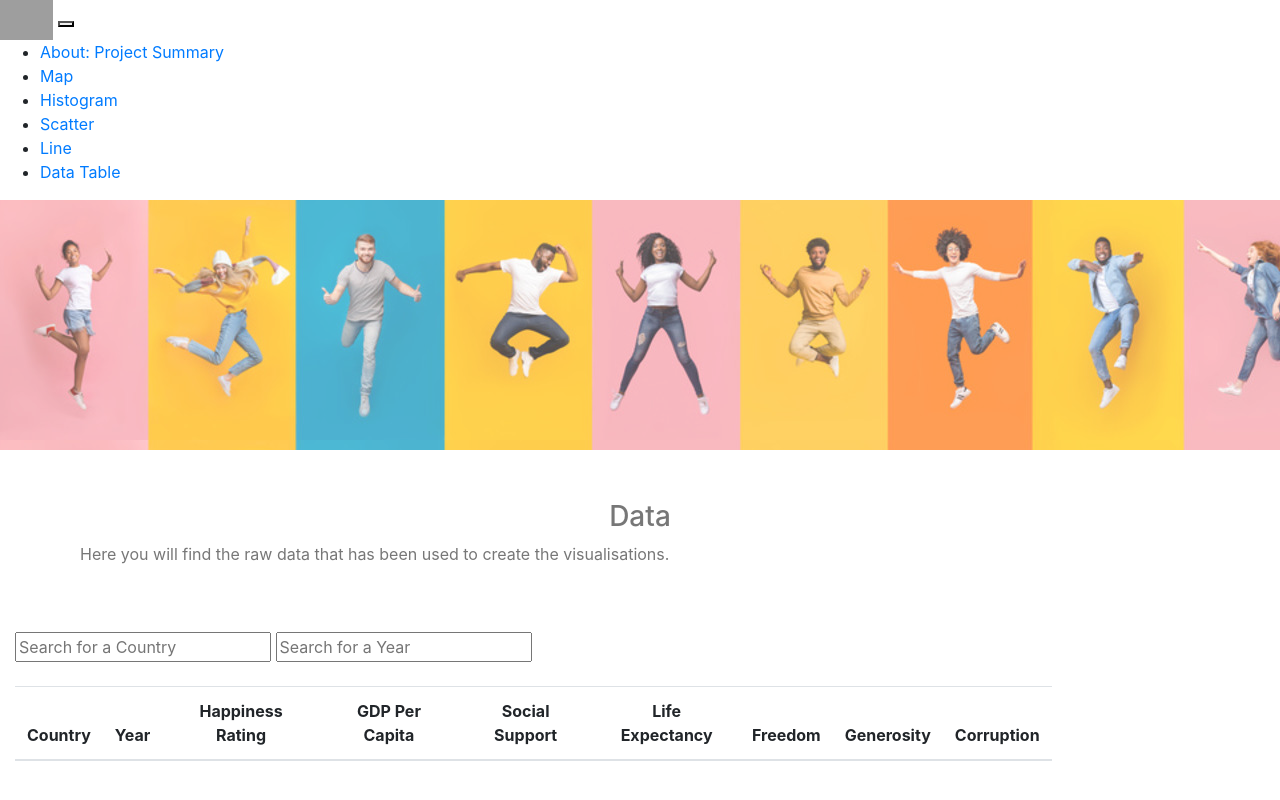
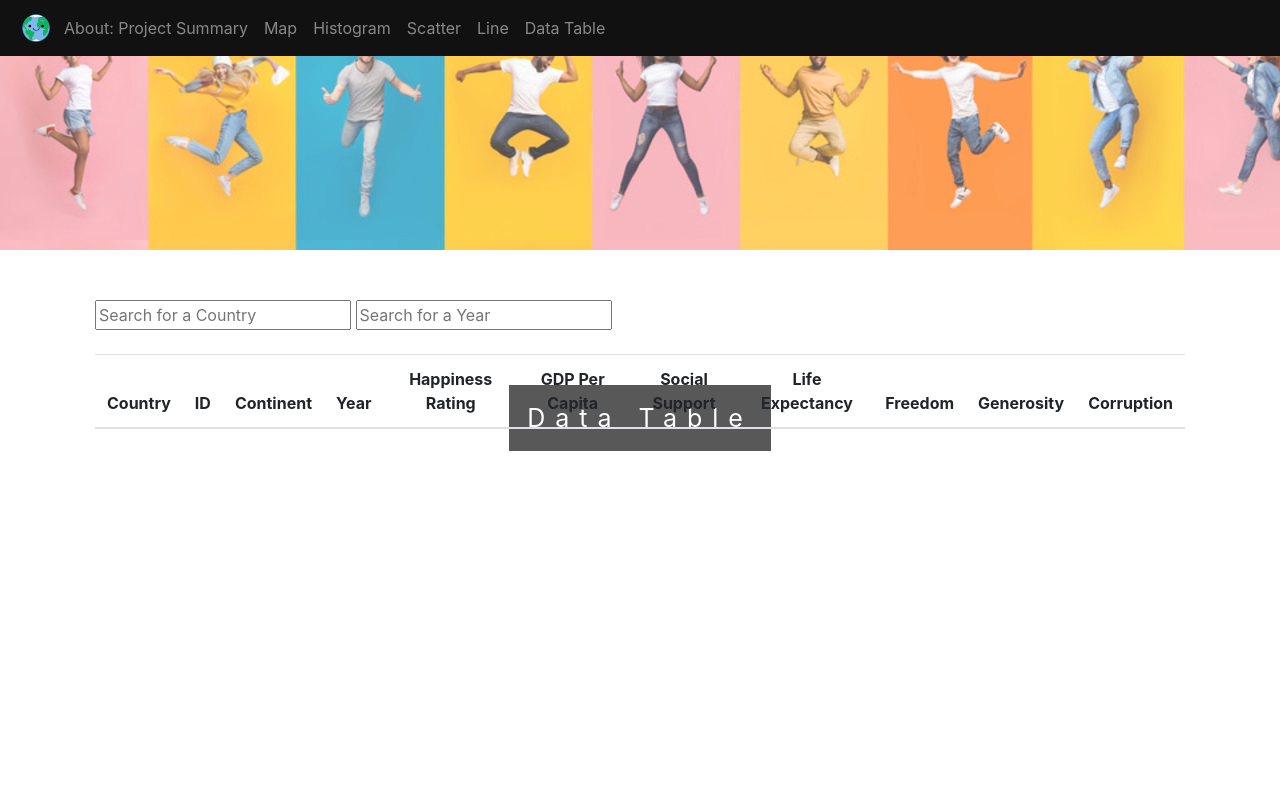
Before and after one commit to Kritikaag/project2, a Flask app: page /datatable in a window 1280 px wide. Run offline with Flask 2, Linux system fonts and the light colour scheme; lists and menus that the app fills with data are empty; parts of the project's set-up code (start-up, migrations or seed data) failed here and were passed over; some libraries are stand-ins or nearby versions; grey boxes are pictures that could not be loaded.

Commit message:
update html pages

```diff
--- a/happiness/templates/datatable.html
+++ b/happiness/templates/datatable.html
@@ -3,37 +3,38 @@
 
 <head>
     <meta charset="UTF-8">
-    <title>Data</title>
+    <title>Data Table</title>
 	<link rel="stylesheet" href="https://stackpath.bootstrapcdn.com/bootstrap/4.3.1/css/bootstrap.min.css" integrity="sha384-ggOyR0iXCbMQv3Xipma34MD+dH/1fQ784/j6cY/iJTQUOhcWr7x9JvoRxT2MZw1T" crossorigin="anonymous">
 	<link rel="stylesheet" type="text/css" href="../static/css/style.css">
 </head>
 
 <body>
-	<div class=“navigation”>
-		<nav class=“navbar navbar-expand-lg navbar-dark”>
-			<a href=“index.html”><img src=“../images/earth_happy_02.png” alt=“Happy Earth” style=“width:40px;height:40px;“></a>
-			<button class=“navbar-toggler” type=“button” data-toggle=“collapse” data-target=“#navbarSupportedContent” aria-controls=“navbarSupportedContent” aria-expanded=“false” aria-label=“Toggle navigation”>
-			<span class=“navbar-toggler-icon”></span>
+	<div class="navigation">
+		<nav class="navbar navbar-expand-lg navbar-dark">
+			<a href="/"><img src="../images/earth_happy_02.png" alt="Happy Earth" style="width:40px;height:40px;"></a>
+			<button class="navbar-toggler" type="button" data-toggle="collapse" data-target="#navbarSupportedContent" aria-controls="navbarSupportedContent" aria-expanded="false" aria-label="Toggle navigation">
+			<span class="navbar-toggler-icon"></span>
 			</button>
-			<div class=“collapse navbar-collapse” id=“navbarSupportedContent”>
-			<ul class=“navbar-nav mr-auto”>
-				<li class=“nav-item”>
-					<a class=“nav-link” href=“index.html”> About: Project Summary </a>
+
+			<div class="collapse navbar-collapse" id="navbarSupportedContent">
+			<ul class="navbar-nav mr-auto">
+				<li class="nav-item">
+					<a class="nav-link" href="/index"> About: Project Summary </a>
 				</li>
-				<li class=“nav-item”>
-					<a class=“nav-link” href=“map.html””> Map </a>
+				<li class="nav-item">
+					<a class="nav-link" href="/map"> Map </a>
 				</li>
-				<li class=“nav-item”>
-					<a class=“nav-link” href=“histogram.html””> Histogram </a>
+				<li class="nav-item">
+					<a class="nav-link" href="/histogram"> Histogram </a>
 				</li>
-				<li class=“nav-item”>
-					<a class=“nav-link” href=“scatter.html””> Scatter </a>
+				<li class="nav-item">
+					<a class="nav-link" href="/scatter"> Scatter </a>
 				</li>
-				<li class=“nav-item”>
-					<a class=“nav-link” href=“line.html””> Line </a>
+				<li class="nav-item">
+					<a class="nav-link" href="/line"> Line </a>
 				</li>
-				<li class=“nav-item”>
-					<a class=“nav-link” href=“datatable.html””> Data Table</a>
+				<li class="nav-item">
+					<a class="nav-link" href="/datatable"> Data Table</a>
 				</li>
 			</ul>
 			</div>
@@ -41,14 +42,14 @@
 	</div>
 
 
-<div class="bg_image_04"></div>
+<div class="bg_image_04">
+	<div class="caption">
+		<span class="caption_border"> Data Table </span>
+	</div>
+</div>
 
 <div class="textbox-light">
-	<h3 style="text-align: center;"> Data </h3>
-	<p> Here you will find the raw data that has been used to create the visualisations.</p>
-</div>
-
-<div class="col-md-10">
+<div class="col-md-12 table_container">
     <div id="table-area" class="">
     <input type="text" id="myInput" onkeyup="searchCountry()" placeholder="Search for a Country" title="Data Search Bar">
     <input type="text" id="myInput1" onkeyup="searchYear()" placeholder="Search for a Year" title="Data Search Bar">
@@ -58,6 +59,8 @@
         <thead>
           <tr>
             <th class="table-head">Country</th>
+			<th class="table-head">ID</th>
+			<th class="table-head">Continent</th>
             <th class="table-head">Year</th>
             <th class="table-head">Happiness Rating</th>
             <th class="table-head">GDP Per Capita</th>
@@ -72,6 +75,7 @@
       </table>
     </div>
   </div>
+</div>
 
 
 <script src="https://code.jquery.com/jquery-3.3.1.slim.min.js" integrity="sha384-q8i/X+965DzO0rT7abK41JStQIAqVgRVzpbzo5smXKp4YfRvH+8abtTE1Pi6jizo" crossorigin="anonymous"></script>
@@ -80,5 +84,6 @@
 <script src="https://d3js.org/d3.v5.min.js"></script>
 <script src="../static/js/datatable.js"></script>
 
+
 </body>
 </html>
```
Also changed, not shown: happiness/templates/histogram.html (+31 -21 lines), happiness/templates/index.html (+4 -3 lines), happiness/templates/line.html (+31 -21 lines), happiness/templates/map.html (+30 -21 lines), happiness/templates/scatter.html (+31 -24 lines).
